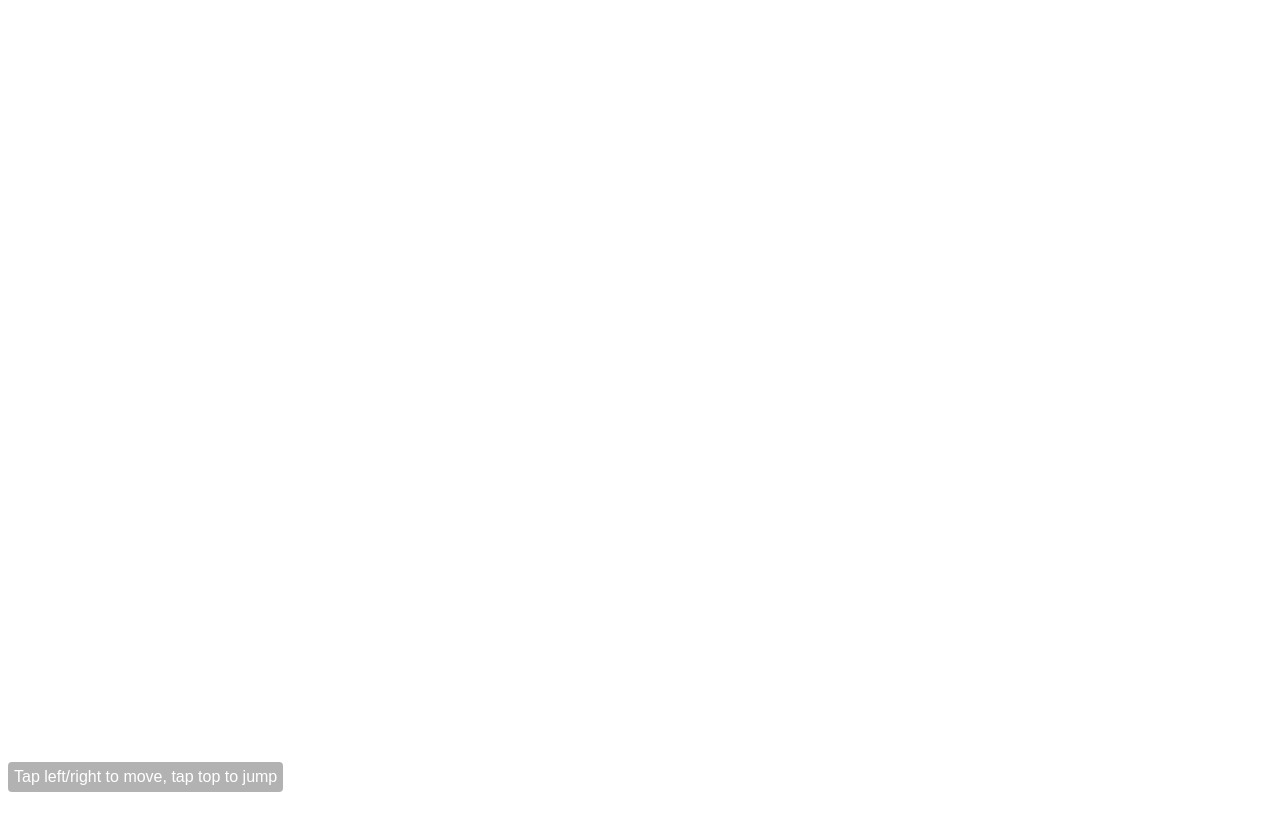
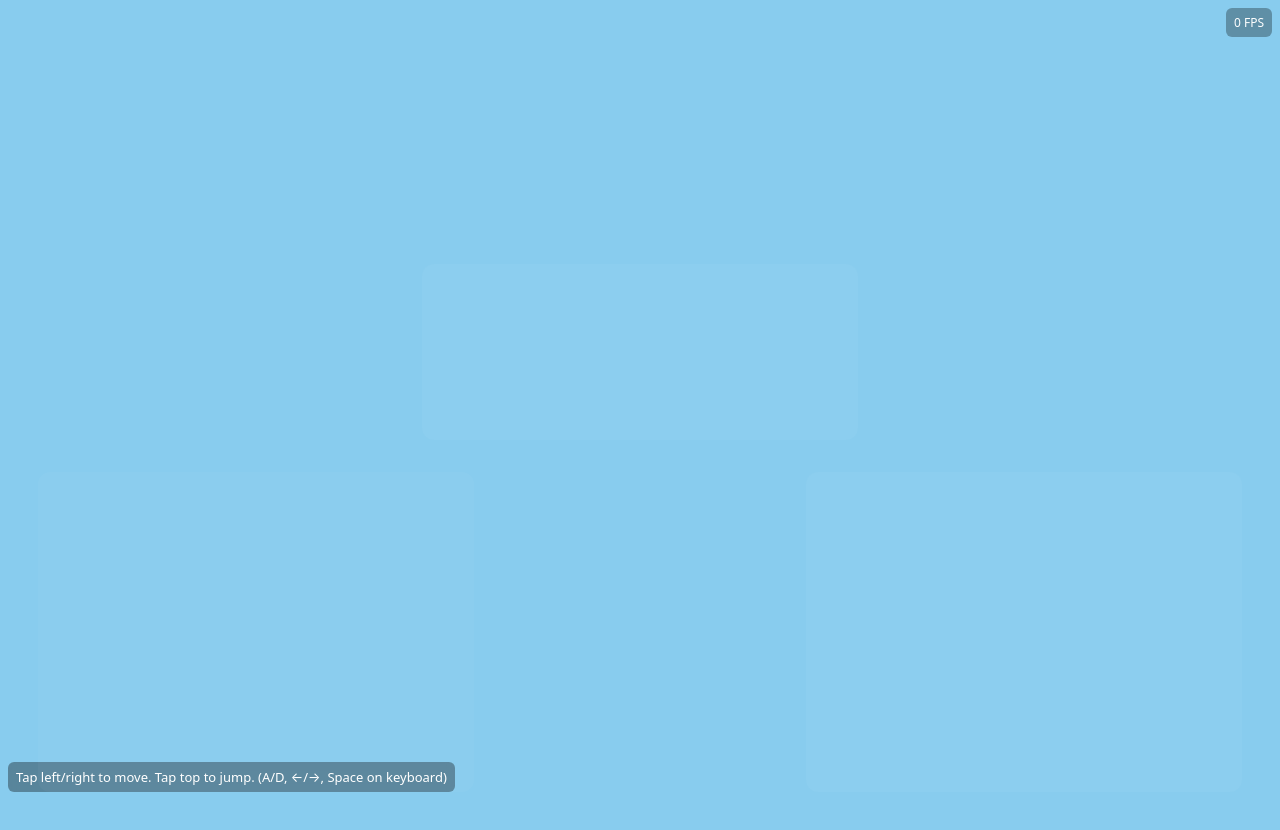
Before and after one commit to toystorya/fluffy-rotary-phone, a plain HTML site: page index.html in a window 1280 px wide. Shown: the top 830 px of the page. Before the commit the page ends 800 px from the top, so only its background shows below. Drawn offline with nearby package versions, Linux system fonts and the light colour scheme.

Commit message:
Update title and styles in index.html

```diff
--- a/index.html
+++ b/index.html
@@ -2,17 +2,50 @@
 <html>
 <head>
   <meta charset="utf-8" />
-  <meta name="viewport" content="width=device-width,initial-scale=1.0">
-  <title>3D Game Prototype</title>
+  <meta name="viewport" content="width=device-width,initial-scale=1.0,viewport-fit=cover">
+  <title>Pookie 3D - Prototype</title>
   <style>
-    html,body { height:100%; margin:0; overflow:hidden; }
-    canvas { display:block; }
-    /* simple on-screen hints for touch */
-    #hint { position: absolute; bottom: 8px; left: 8px; color: white; font-family: sans-serif; background: rgba(0,0,0,0.3); padding:6px; border-radius:4px; }
+    html,body { height:100%; margin:0; background:#88ccee; font-family: system-ui, -apple-system, "Segoe UI", Roboto, "Helvetica Neue", Arial; }
+    #gameContainer { position:relative; width:100%; height:100%; overflow:hidden; touch-action: none; -webkit-user-select:none; user-select:none; }
+    canvas { display:block; width:100%; height:100%; }
+    #hint {
+      position: absolute;
+      left: 8px;
+      bottom: 8px;
+      padding: 6px 8px;
+      background: rgba(0,0,0,0.35);
+      color: #fff;
+      border-radius: 6px;
+      font-size: 13px;
+      backdrop-filter: blur(4px);
+    }
+    /* optional visible mobile controls for clarity (you can hide later) */
+    .touch-button {
+      position:absolute;
+      bottom:8px;
+      width:34%;
+      height:40%;
+      background: rgba(255,255,255,0.03);
+      border-radius: 12px;
+      touch-action: none;
+    }
+    #leftBtn { left:3%; }
+    #rightBtn { right:3%; }
+    #jumpBtn { left:33%; right:33%; bottom:calc(8px + 44%); height:22%; width:34%; }
+    #fps { position:absolute; top:8px; right:8px; color:#fff; background:rgba(0,0,0,0.3); padding:6px 8px; border-radius:6px; font-size:12px; }
   </style>
 </head>
 <body>
-  <div id="hint">Tap left/right to move, tap top to jump</div>
+  <div id="gameContainer">
+    <div id="hint">Tap left/right to move. Tap top to jump. (A/D, ←/→, Space on keyboard)</div>
+    <!-- optional visual touch regions (useful on iPad). You can remove these if you prefer direct canvas touches -->
+    <div id="leftBtn" class="touch-button" aria-hidden="true"></div>
+    <div id="rightBtn" class="touch-button" aria-hidden="true"></div>
+    <div id="jumpBtn" class="touch-button" aria-hidden="true"></div>
+    <div id="fps">0 FPS</div>
+  </div>
+
+  <!-- non-module build of three.js -->
   <script src="https://cdn.jsdelivr.net/npm/three@0.156.0/build/three.min.js"></script>
   <script src="main.js"></script>
 </body>
```
